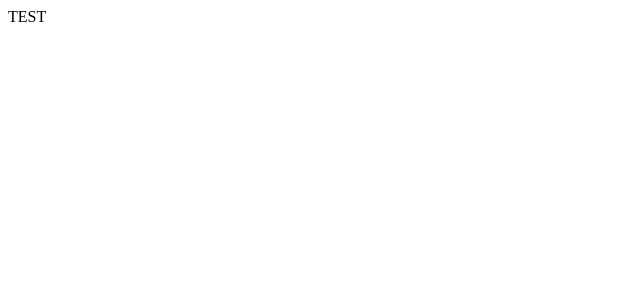
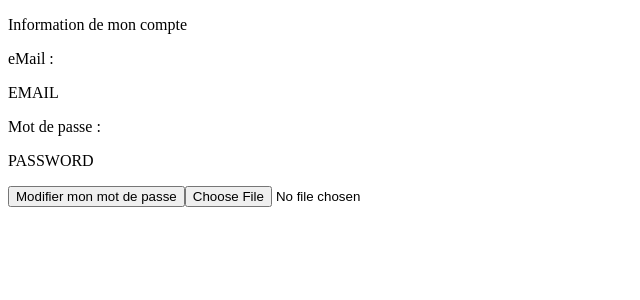
Before and after one commit to WildCodeSchool/2309-wns-rouge-filehub, a Next.js app in the folder frontend/: page / in a window 1280 px wide. Shown: the top 300 px of the page, without its empty margins (0-640 px from the left). Built offline with nearby package versions, Linux system fonts and the light colour scheme.

Commit message:
added userProfile componant

```diff
--- a/frontend/src/pages/index.tsx
+++ b/frontend/src/pages/index.tsx
@@ -1,9 +1,10 @@
 import { useRouter } from "next/router";
+import UserProfile from "@/userProfile";
 
 export default function Home(): React.ReactNode {
   const router = useRouter();
 
   return (
-    <>TEST</>
+    <UserProfile/>
   );
 }
--- /dev/null
+++ b/frontend/src/userProfile.tsx
@@ -0,0 +1,42 @@
+import { useRouter } from "next/router";
+import { useState } from "react";
+
+
+function UserProfile(): React.ReactNode {
+    const router = useRouter();
+    const [toggleModif, setToggleModif] = useState(false);
+    const [email, setEmail] = useState("EMAIL");
+    const [passWord, setPassWord] = useState("PASSWORD");
+
+    return (
+        <>
+            <div>
+                <p>Information de mon compte</p>
+                <label>
+                    <p>eMail :</p>
+                    <p>{email}</p>
+                </label>
+                <label>
+                    <p>Mot de passe :</p>
+                    {!toggleModif ?
+                    <>
+                        <p>{passWord}</p>
+                        <button onClick={() =>setToggleModif(true)}>
+                            Modifier mon mot de passe
+                        </button>
+                    </>
+                    :
+                    <>
+                        <input type="text" value={passWord} onChange={(e)=>setPassWord(e.target.value)}/>
+                        <button  onClick={() => setToggleModif(false)}>
+                            Confirmer
+                        </button>
+                    </>}
+                </label>
+                <input type="file"/>
+            </div>
+        </>
+    )
+}
+
+export default UserProfile;
```
